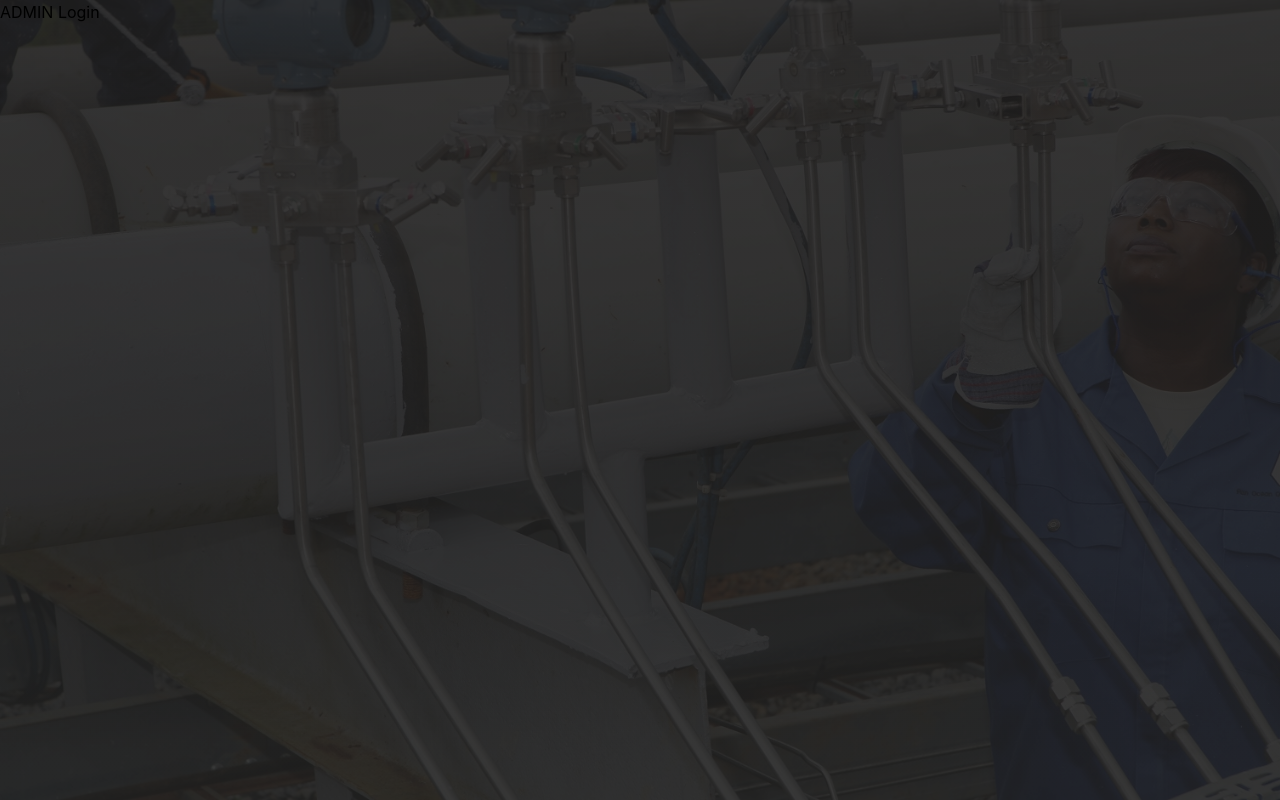
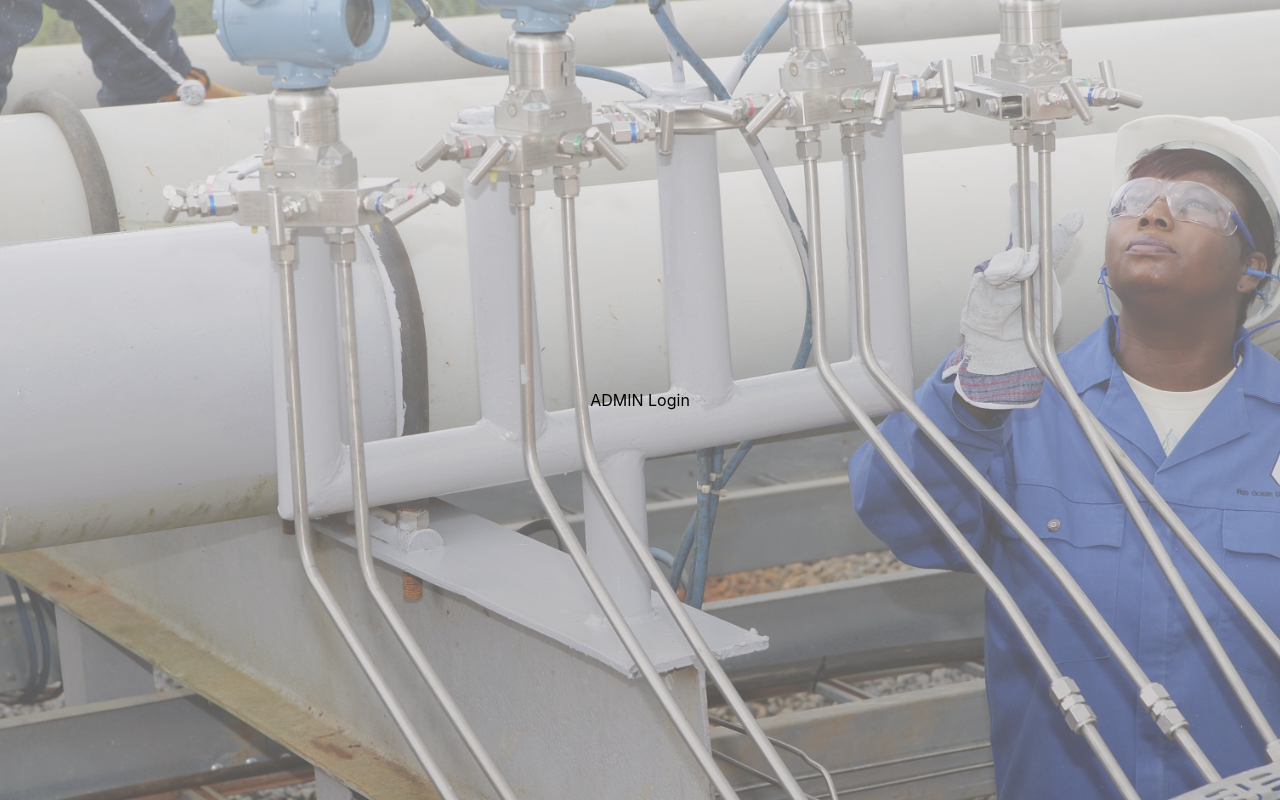
Before and after one commit to AUSO-Solutions/RADA-project, a React (Create React App) app: page /admin in a window 1280 px wide. Built offline with nearby package versions, Linux system fonts and the light colour scheme.

Commit message:
updates after deploy

```diff
--- a/src/Partials/Layout/Layout.jsx
+++ b/src/Partials/Layout/Layout.jsx
@@ -15,22 +15,22 @@ const Layout = ({ children }) => {
     return (
         <div className={styles.layout} >
 
-            <div style={{  backgroundImage: `url(${img})`, backgroundRepeat: 'no-repeat', backgroundPosition: 'center', backgroundSize: 'cover', height: "100vh", width: "100vw", backgroundBlendMode: 'multiply', overlay:'' }} className=' absolute z-[1] opacity-[.1]' >
+            <div style={{ backgroundImage: `url(${img})`, backgroundRepeat: 'no-repeat', backgroundPosition: 'center', backgroundSize: 'cover', height: "100vh", width: "100vw", backgroundBlendMode: 'multiply', overlay: '' }} className=' absolute z-[1] opacity-[.5]' >
 
             </div>
 
             <div className={`absolute z-[10] ${styles.content}`}>
                 <div className='z-[1] flex flex-col  justify-center items-center'>
                     <div  >
-                        <img style={{filter: 'drop-shadow(0.13rem 0.13rem  white)'}} src={state?.assetType === 'OML_152' ? images.newcross152 : state?.assetType === 'OML_147' ? images.panocean147 : state?.assetType === 'OML_24' ? images.nepl24 : images.logo} alt="" />
+                        <img style={{ filter: 'drop-shadow(0.13rem 0.13rem  white)' }} src={state?.assetType === 'OML_152' ? images.newcross152 : state?.assetType === 'OML_147' ? images.panocean147 : state?.assetType === 'OML_24' ? images.nepl24 : images.logo} alt="" />
                     </div>
                     {/* <div style={{ display: 'flex', gap: '100px', padding: '10px', borderRadius: '5px' }} >
                         <Text weight={'600'} color={'#0274bd'} size={'18px'} > Hi, {state?.firstName}</Text>
                         <Text weight={'600'} color={'#0274bd'} size={'18px'} > {state?.email} </Text>
                     </div> */}
                 </div>
-                <div className='w-[100%] !h-[100%]' style={{overflow:'auto'}}>
-                {children}
+                <div className=' flex flex-col  justify-center items-center w-[100%] !h-[100%]' >
+                    {children}
                 </div>
             </div>
         </div>
--- a/src/Partials/Layout/layout.module.scss
+++ b/src/Partials/Layout/layout.module.scss
@@ -5,10 +5,10 @@
     display: flex;
     flex-direction: column;
     align-items: center;
-    background: linear-gradient(rgb(31, 30, 30), rgba(11, 11, 11, 0.911));
+    background: linear-gradient(rgb(228, 224, 224), rgba(153, 147, 147, 0.911));
     // background-image: '../../Assets/images/oml147.svg';
     // justify-content: center;
-    // overflow-y: scroll;
+    overflow-y: scroll;
 
 
     .content {
@@ -20,7 +20,7 @@
         // overflow-y: scroll;
         // gap: 24px;
         height: 100%;
-        overflow: auto;
+        // overflow-y: auto;
 
         // width: auto;
         padding: 0px 0px 0px 0px;
```
